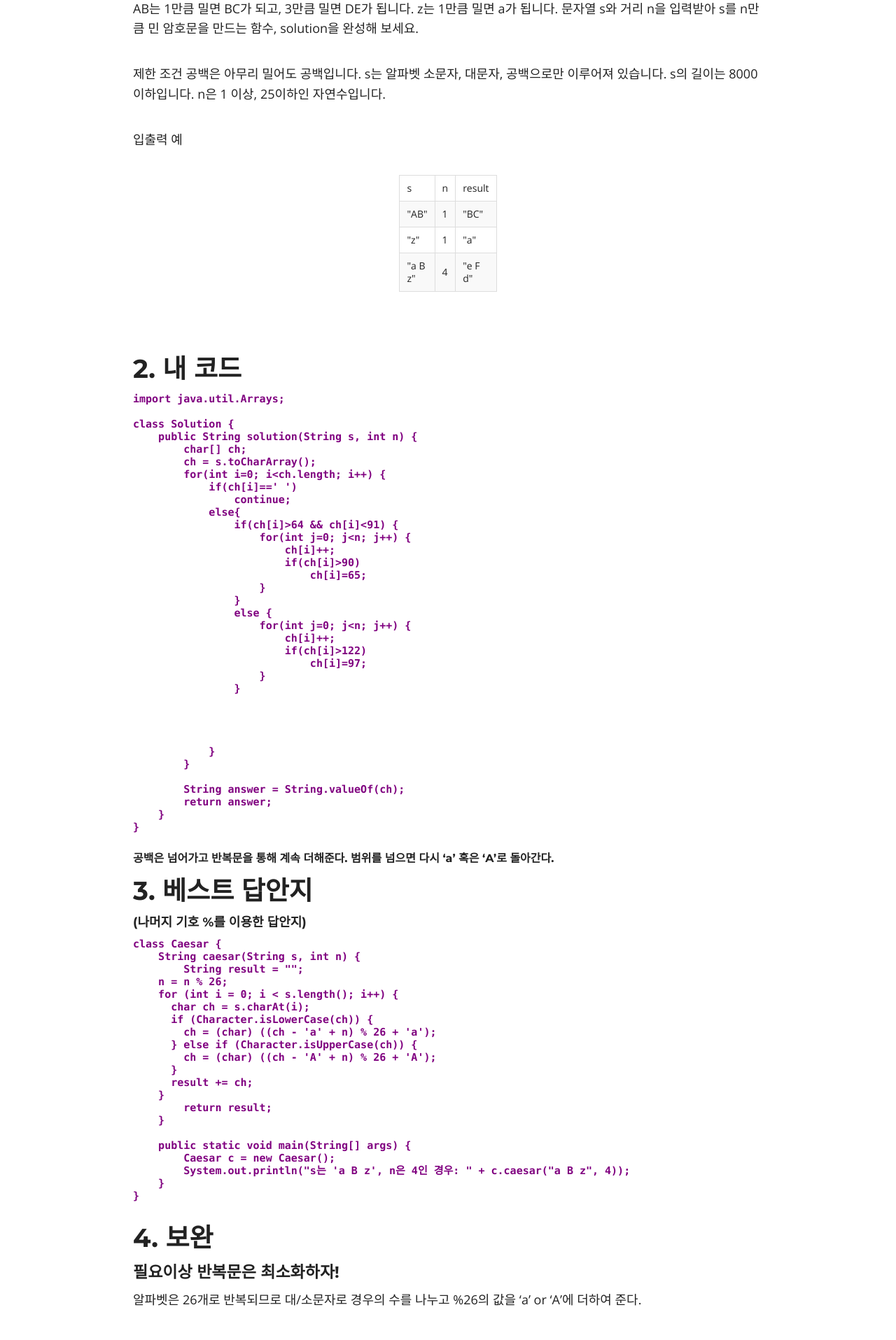
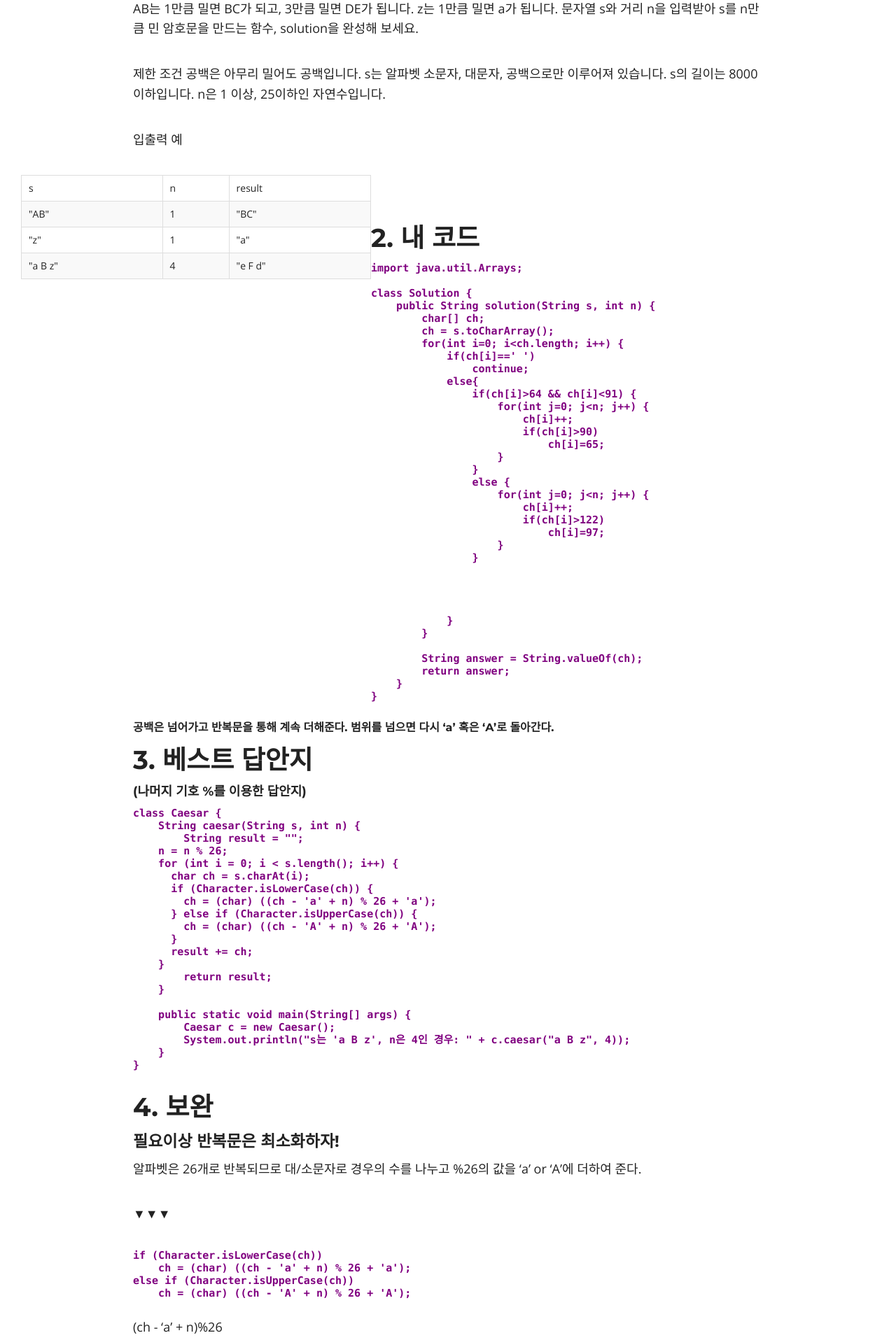
Before and after one commit to DoHyunChoi/dohyunchoi.github.io, a Jekyll site: the page built from _posts/2020-04-12- 시저암호.markdown, in a window 1280 px wide. Shown: the part 700-2615 px from the top of the page at 70% size. Built offline with Jekyll 4.4.1, drawn with Linux system fonts in a browser that asks for light colours; nearby versions of some CDN libraries; comment, search, counter and statistics services are not loaded.

Commit message:
Update 2020-04-12- 시저암호.markdown

```diff
--- a/_posts/2020-04-12- 시저암호.markdown
+++ b/_posts/2020-04-12- 시저암호.markdown
@@ -25,7 +25,7 @@ s의 길이는 8000이하입니다.
 n은 1 이상, 25이하인 자연수입니다.
 
 입출력 예<br>
-<table width="100" border="2" align="center">
+<table width="500" border="5" align="left">
     <tr>
         <td>s</td>
         <td>n</td>
```
